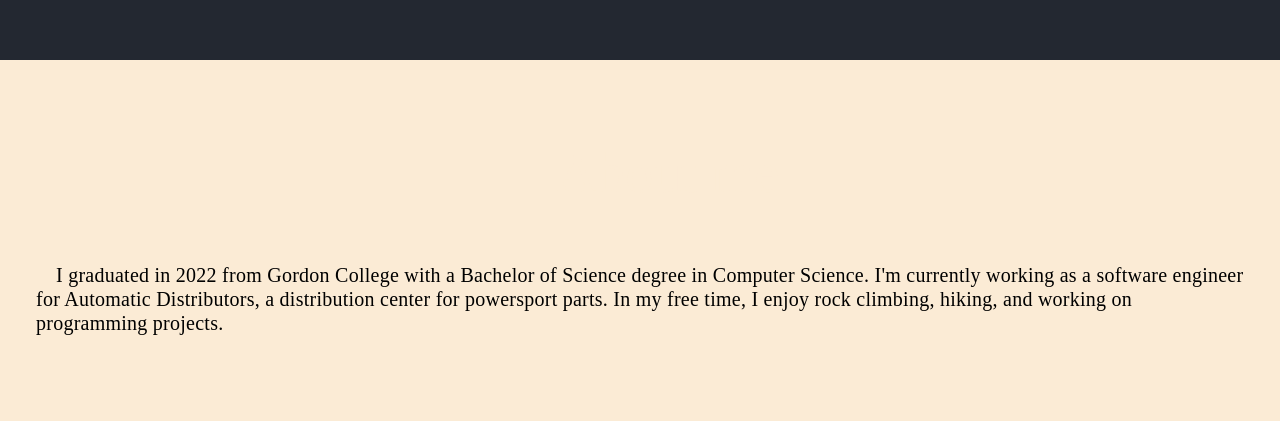
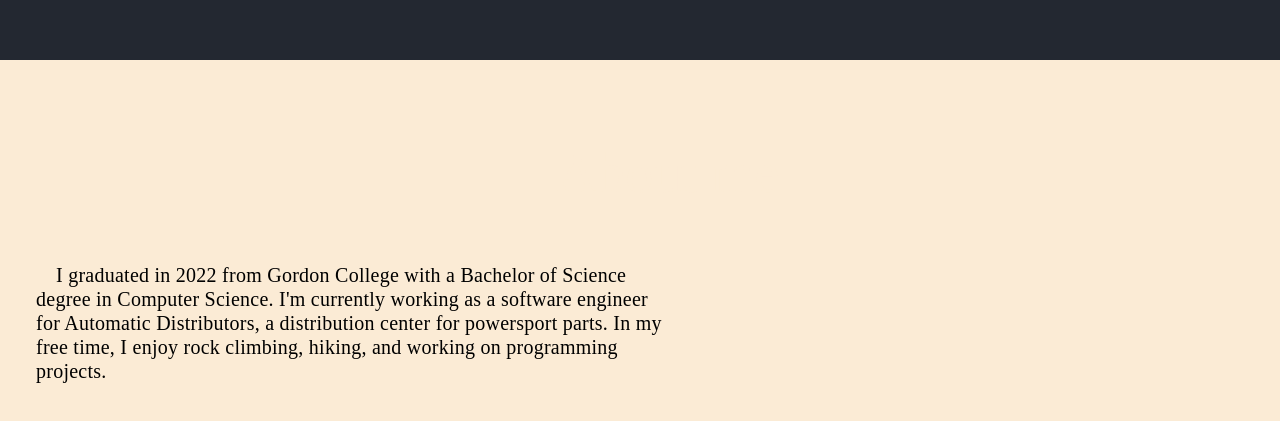
Before and after one commit to Kindlewing/portfolio, a React (Vite) app: page / in a window 1280 px wide. Shown: the part 851-1272 px from the top of the page. Built offline with nearby package versions, Linux system fonts and the light colour scheme.

Commit message:
Organization

```diff
--- a/src/componenets/content/About.tsx
+++ /dev/null
@@ -1,20 +0,0 @@
-import styles from './about.module.css';
-
-const About = () => {
-    return (
-        <section
-            className={styles.about}
-            id="about"
-        >
-            <p className={styles.aboutHeader}> About me </p>
-            <p className={styles.aboutText}>
-                I graduated in 2022 from Gordon College with a Bachelor of
-                Science degree in Computer Science. I'm currently working as a
-                software engineer for Automatic Distributors, a distribution
-                center for powersport parts. In my free time, I enjoy rock
-                climbing, hiking, and working on programming projects.
-            </p>
-        </section>
-    );
-};
-export { About };
--- a/src/componenets/content/content.tsx
+++ b/src/componenets/content/content.tsx
@@ -1,5 +1,5 @@
-import { About } from './About';
-import { Hero } from './hero';
+import { Hero } from './sections/hero';
+import { About } from './sections/about';
 
 const Content = () => {
 	return (
--- a/src/componenets/content/about.tsx
+++ b/src/componenets/content/sections/about.tsx
@@ -1,4 +1,4 @@
-import styles from './about.module.css';
+import styles from '../styles/about.module.css';
 
 const About = () => {
 	return (
--- a/src/componenets/content/hero.tsx
+++ b/src/componenets/content/sections/hero.tsx
@@ -1,4 +1,4 @@
-import styles from './hero.module.css';
+import styles from '../styles/hero.module.css';
 
 const Hero = () => {
 	return (
--- a/src/componenets/content/about.module.css
+++ b/src/componenets/content/styles/about.module.css
@@ -24,4 +24,5 @@ p {
 	color: black;
 	font-size: 1.25rem;
 	letter-spacing: 0.0125em;
+	max-width: 50vw;
 }
--- a/src/componenets/header/header.module.css
+++ b/src/componenets/header/header.module.css
@@ -6,7 +6,7 @@
 }
 
 .header {
-	position: sticky;
+	position: relative;
 	top: 0;
 	left: 0;
 	width: 100%;
```
Also changed, not shown: src/componenets/content/styles/hero.module.css (renamed from src/componenets/content/hero.module.css).
